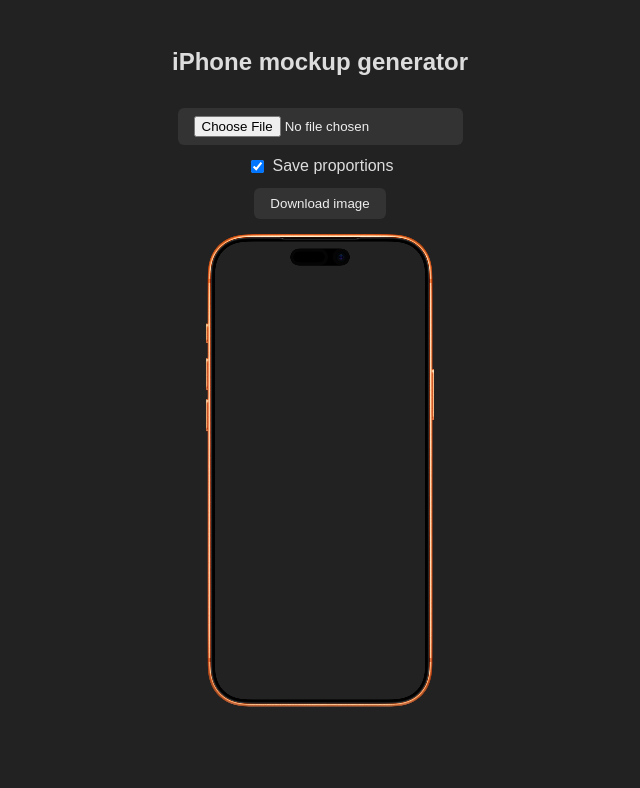
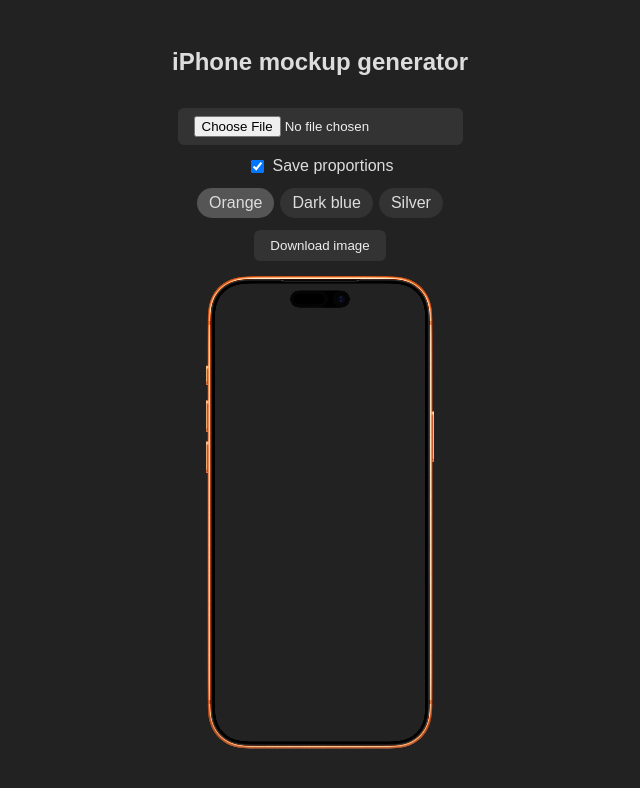
Before and after one commit to konstantintin1/konstantintin1.github.io, a plain HTML site: page iphone-mockup.html in a window 1280 px wide. Shown: the whole page, without its empty margins (320-960 px from the left). Drawn offline with Linux system fonts and the light colour scheme.

Commit message:
Add files via upload

```diff
--- a/iphone-mockup.html
+++ b/iphone-mockup.html
@@ -39,6 +39,23 @@
     gap: 6px;
     cursor: pointer;
   }
+  .chips {
+    display: flex;
+    gap: 6px;
+  }
+  .chip input {
+    display: none;
+  }
+  .chip span {
+    padding: 6px 12px;
+    border-radius: 999px;
+    background: #333;
+    cursor: pointer;
+    user-select: none;
+  }
+  .chip input:checked + span {
+    background: #555;
+  }
 </style>
 </head>
 <body>
@@ -51,6 +68,21 @@
   <input type="checkbox" id="proportionsToggle" checked>
   Save proportions
 </label>
+
+<div class="chips">
+  <label class="chip">
+    <input type="radio" name="color" value="orange" checked>
+    <span>Orange</span>
+  </label>
+  <label class="chip">
+    <input type="radio" name="color" value="dark-blue">
+    <span>Dark blue</span>
+  </label>
+  <label class="chip">
+    <input type="radio" name="color" value="silver">
+    <span>Silver</span>
+  </label>
+</div>
 
 <button id="downloadBtn" disabled>Download image</button>
 
@@ -66,16 +98,34 @@
   const proportionsToggle = document.getElementById('proportionsToggle');
 
   const phoneOverlay = new Image();
-  phoneOverlay.src = 'iphone-17-pro-max.png';
+  let overlayLoaded = false;
 
   const screenshot = new Image();
   let screenshotLoaded = false;
-  let overlayLoaded = false;
+
+  const overlays = {
+    'orange': 'iphone-17-pro-max__orange.png',
+    'dark-blue': 'iphone-17-pro-max__dark-blue.png',
+    'silver': 'iphone-17-pro-max__silver.png'
+  };
+
+  function setOverlay(color) {
+    overlayLoaded = false;
+    phoneOverlay.src = overlays[color];
+  }
 
   phoneOverlay.onload = () => {
     overlayLoaded = true;
     draw();
   };
+
+  setOverlay('orange');
+
+  document.querySelectorAll('input[name="color"]').forEach(radio => {
+    radio.addEventListener('change', () => {
+      setOverlay(radio.value);
+    });
+  });
 
   input.addEventListener('change', e => {
     const file = e.target.files[0];
@@ -136,7 +186,6 @@
 
     if (screenshotLoaded) {
       const x = 46, y = 42, w = 846, h = 1838, r = 102;
-
       ctx.save();
       clipPhone(ctx, x, y, w, h, r);
       drawImage(ctx, screenshot, x, y, w, h, proportionsToggle.checked);
@@ -156,7 +205,6 @@
 
     if (screenshotLoaded) {
       const x = 46, y = 42, w = 846, h = 1838, r = 102;
-
       tctx.save();
       clipPhone(tctx, x, y, w, h, r);
       drawImage(tctx, screenshot, x, y, w, h, proportionsToggle.checked);
```
Also changed, not shown: iphone-17-pro-max__dark-blue.png (added), iphone-17-pro-max__orange.png (added), iphone-17-pro-max__silver.png (added).
